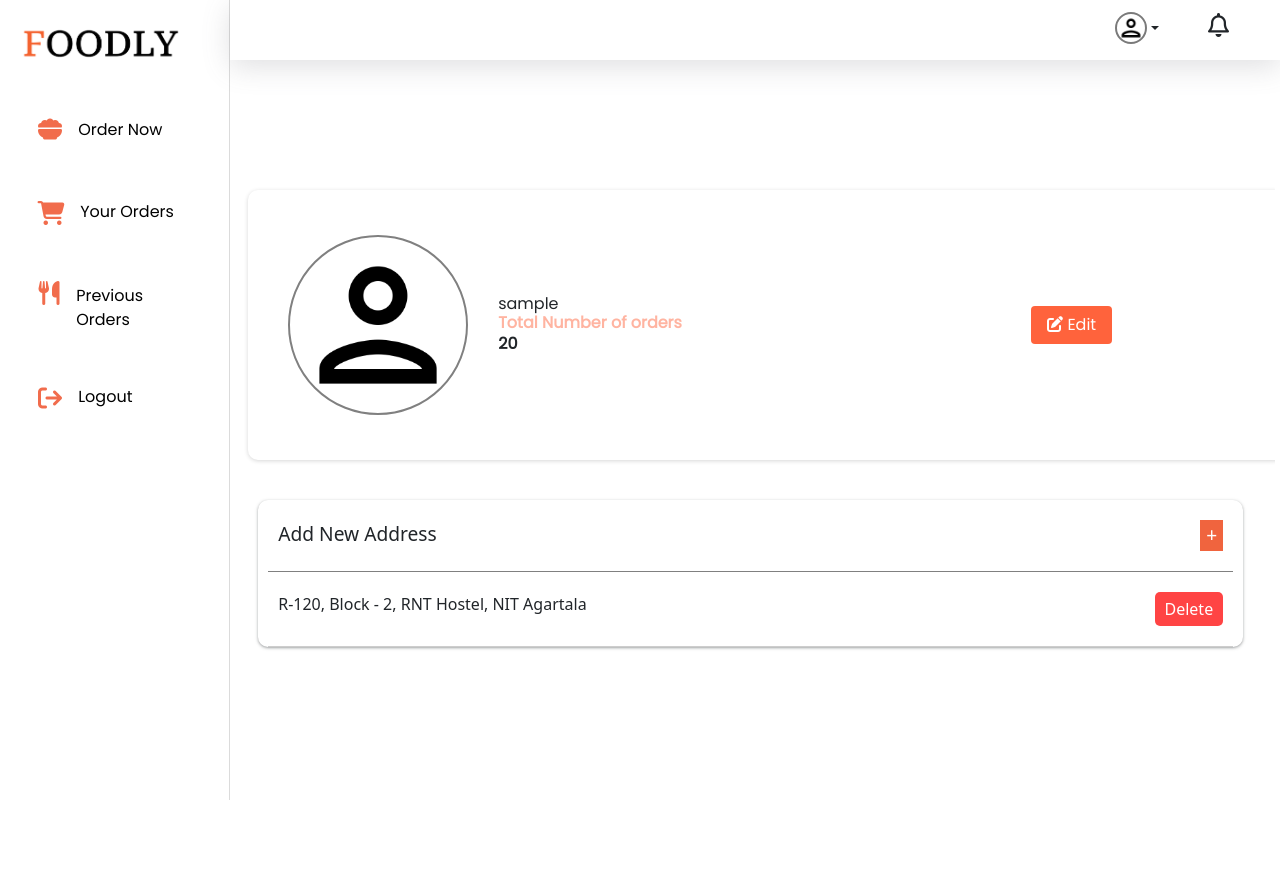
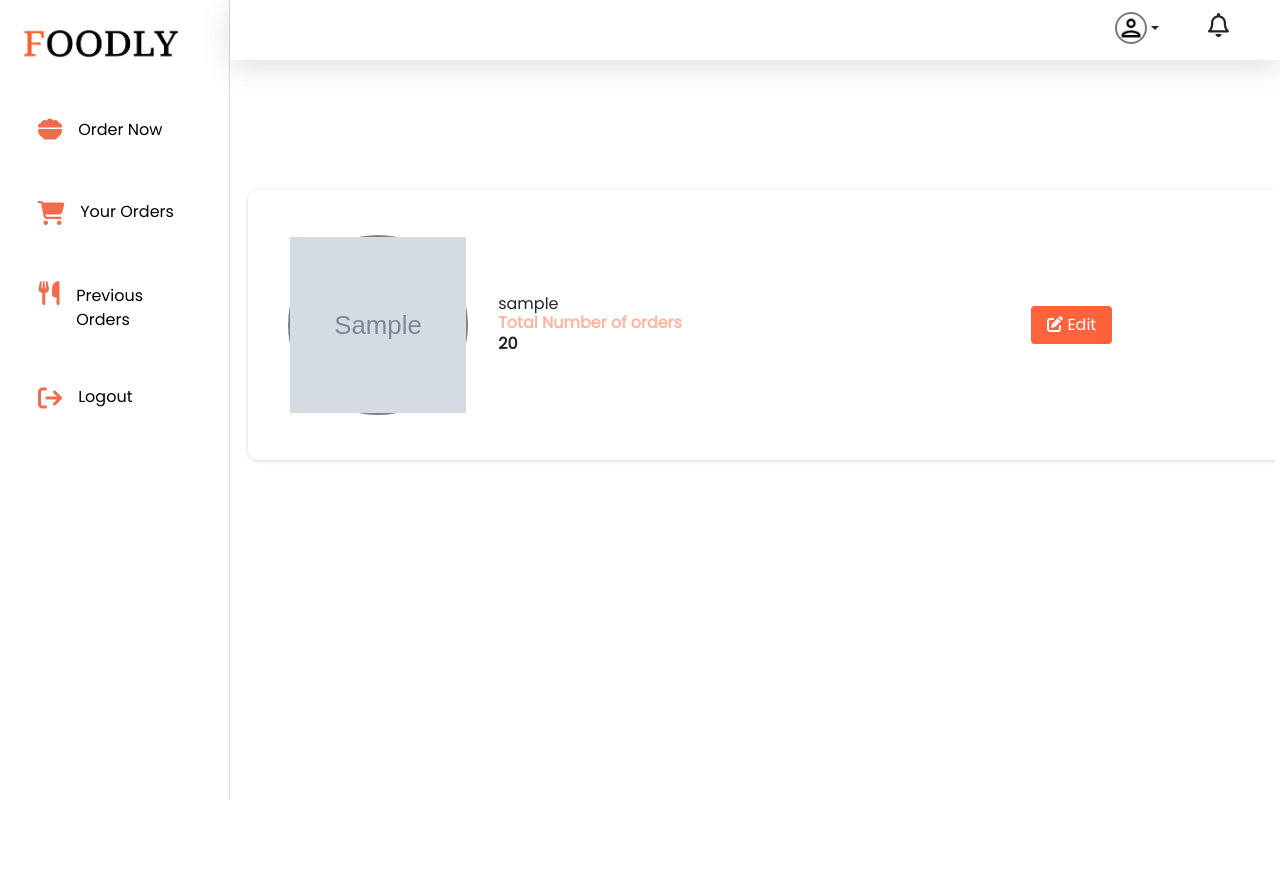
Before and after one commit to am12an34/xyz_foodly, a Flask app: template foodly/templates/profile.html in a window 1280 px wide. Run offline with Flask 3, Linux system fonts and the light colour scheme; the template is opened without the code that fills it: most values are stand-ins (such as "Sample title", 1, 10 or a date in 2020); grey boxes marked "Sample" are stand-in pictures; some libraries are stand-ins or nearby versions.

Commit message:
Update profile.html

```diff
--- a/foodly/templates/profile.html
+++ b/foodly/templates/profile.html
@@ -3,7 +3,7 @@
 <div class="profile-section">
     <div style="display: flex; ">
         <div class="profile-pic-section">
-      <img src="../static/images/profile-pic.png" alt="">
+            <img src="{{userprofileimage}}" alt="">
         </div>
         <div class="profile-user-info">
             <h2>{{username}}</h2>
@@ -12,8 +12,7 @@
         </div>
     </div>
     <div class="profile-edit">
-    <button class="btn" data-bs-toggle="modal" data-bs-target="#exampleModal"><i class="fa-solid fa-pen-to-square"></i>
-      Edit</button>
+        <button class="btn" data-bs-toggle="modal" data-bs-target="#exampleModal"><i class="fa-solid fa-pen-to-square"></i> Edit</button>
         <div class="modal fade" id="exampleModal" tabindex="-1" aria-labelledby="exampleModalLabel" aria-hidden="true">
             <div class="modal-dialog">
               <div class="modal-content">
@@ -25,62 +24,30 @@
                     <img id="item-img" class="item-pic" src="../static/images/dummy-item-pic.png" alt="">
                   </div>
                   <div class="edit-info">
-              <form>
-                <input type="file" name="file" accept="image/*" id="img-inp" style="border: 0px;">
-                <div style="display: flex; flex-direction: column;">
-                  <label for="username">Name</label>
+                    <form method="POST" enctype="multipart/form-data">
+                        <center>
+                        <input type="file" name="file" accept="image/*" id="img-inp">
+                        </center>
+                        <label for="username">Name</label><br>
                         <input type="text" id="username" name="username">
+
+
+                  </div>
+                </div>
+                <div class="modal-footer">
+                  <button type="button" class="btn" data-bs-dismiss="modal">Close</button>
+                  <button type="submit" class="btn" style="width: fit-content;">Save changes</button>
                 </div>
                 </form>
               </div>
             </div>
-          <div class="modal-footer">
-            <button type="button" class="btn" data-bs-dismiss="modal">Close</button>
-            <button type="button" class="btn" style="width: fit-content;">Save changes</button>
-          </div>
-        </div>
-      </div>
-    </div>
-  </div>
-</div>
-<div class="user-address">
-  <div class="add-address">
-    <div style="font-size: 1.2rem; font-weight: 500;">
-      Add New Address
-    </div>
-    <div>
-      <button data-bs-toggle="modal" data-bs-target="#exampleModal1">&plus;</button>
-      <div class="modal fade" id="exampleModal1" tabindex="-1" aria-labelledby="exampleModalLabel" aria-hidden="true">
-        <div class="modal-dialog">
-          <div class="modal-content">
-            <div class="modal-header">
-              <h5 class="modal-title" id="exampleModalLabel1">Add Your Address</h5>
-            </div>
-            <div class="modal-body">
-              <form action="" method="post" style="display: flex; flex-direction: column;">
-                <label for="userAddress">Enter Your Address</label>
-                <input type="text" id="userAddress" name="address" style="border: 1px solid gray; border-radius: 5px; height: 35px; margin: 10px 0px;">
-              </form>
-            </div>
-            <div class="modal-footer">
-              <button type="button" class="btn btn-secondary" data-bs-dismiss="modal" style="font-size: 1.1rem; padding: 5px 10px;">Close</button>
-              <button type="button" class="btn btn-primary" style="font-size: 1.1rem; padding: 5px 10px;">Save changes</button>
-            </div>
-          </div>
-        </div>
-      </div>
-    </div>
-  </div>
-  <div class="address-line">
-    <p>R-120, Block - 2, RNT Hostel, NIT Agartala</p>
-    <button>Delete</button>
           </div>
     </div>
     <script>
             const itemImg = document.getElementById("item-img");
             let input = document.getElementById("img-inp");
             input.onchange = _ => {
-      let files = Array.from(input.files);
+                        let files =   Array.from(input.files);
                         itemImg.src = URL.createObjectURL(files[0]);
                     };
     </script>
```
Lines whose indentation alone changed are shown as unchanged.
